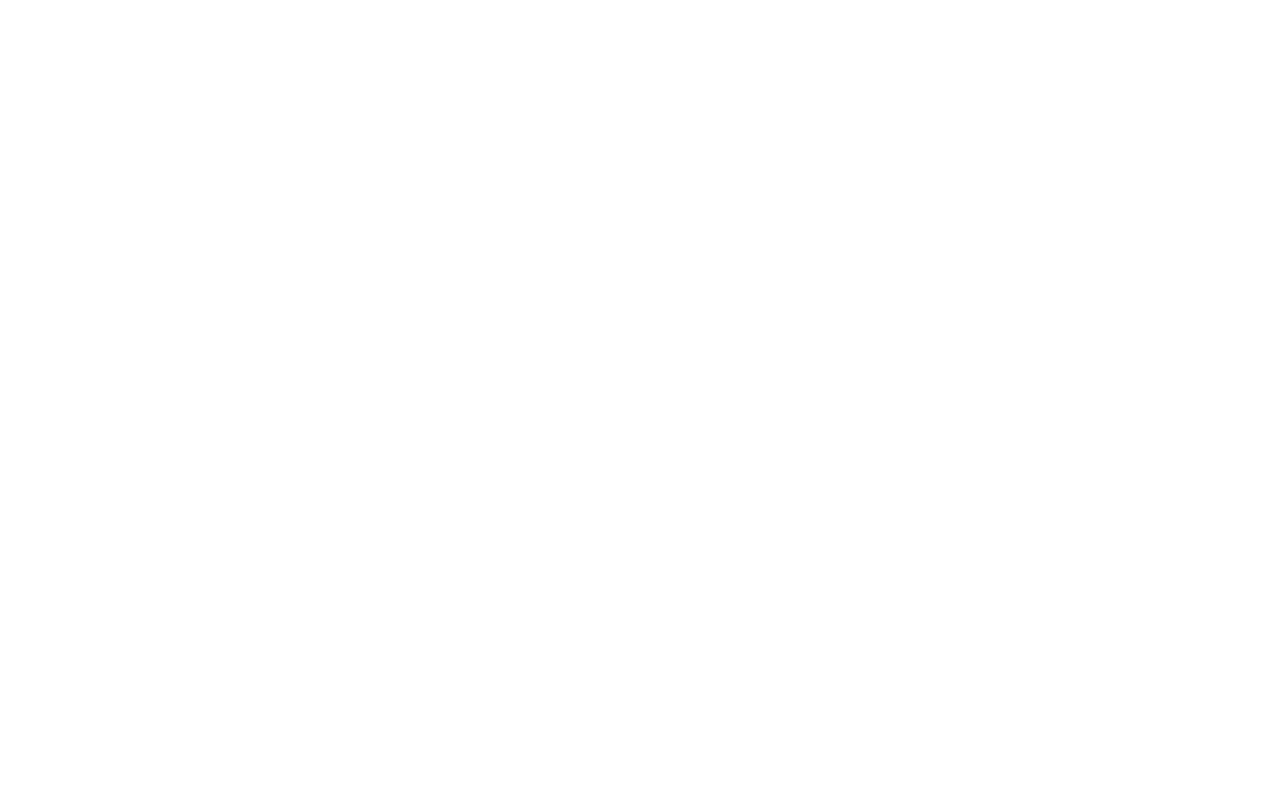
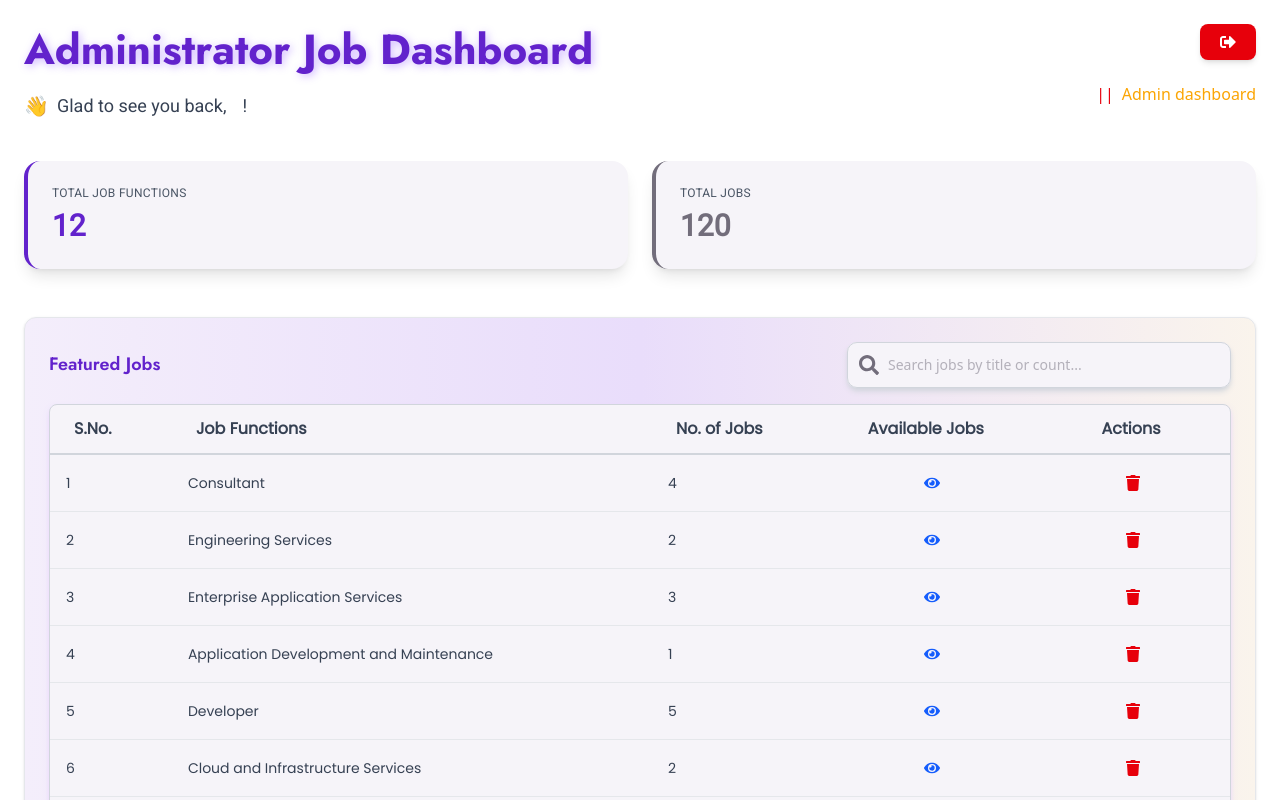
Before and after one commit to ritikasingh2110/dashboard, a React (Vite) app: page /job-section in a window 1280 px wide. Before the commit this address had no page. Shown: the top 800 px of the page. Built offline with nearby package versions, Linux system fonts and the light colour scheme; no server answers; the database is empty.

Commit message:
Added job section

```diff
--- a/src/App.jsx
+++ b/src/App.jsx
@@ -6,6 +6,7 @@
 import Signup from './Pages/Signup';
 import Dashboard from './Pages/Dashboard';
 import CreateJob from './Pages/CreateJob';
+import Job from './Pages/Job';
 import './index.css';
 
 function App() {
@@ -16,6 +17,7 @@
         <Route path="/signup" element={<Signup />} />
         <Route path="/dashboard" element={<Dashboard />} />
         <Route path="/create-job" element={<CreateJob />} />
+        <Route path='/job-section' element={<Job/>} />
       </Routes>
   )
 }
--- a/src/Pages/Dashboard.jsx
+++ b/src/Pages/Dashboard.jsx
@@ -93,7 +93,7 @@
   };
 
   const goToNewPage = () => {
-    navigate("/create-job");
+    navigate("/job-section");
   };
 
   const handleDelete = async (applicant) => {
--- /dev/null
+++ b/src/Pages/Job.jsx
@@ -0,0 +1,254 @@
+import React, { useState, useEffect } from "react";
+import {
+  FaTrash,
+  FaEye,
+  FaSignOutAlt,
+  FaUndo,
+  FaSearch,
+  FaArrowRight,
+  FaEdit, // ✅ Added missing import
+} from "react-icons/fa";
+import {
+  getAllApplications,
+  archiveApplication,
+  getAllArchivedApplications,
+  restoreApplication,
+} from "../firebase/helpers/firestoreHelpers";
+import { useNavigate } from "react-router-dom";
+
+export default function Job() {
+  const [applicants, setApplicants] = useState([]);
+  const [archivedApplicants, setArchivedApplicants] = useState([]);
+  const [formData, setFormData] = useState({});
+  const [name, setName] = useState("");
+  const [showViewModal, setShowViewModal] = useState(false);
+  const [activeTab, setActiveTab] = useState("active");
+  const [loading, setLoading] = useState(true);
+  const [searchTerm, setSearchTerm] = useState("");
+
+  const navigate = useNavigate();
+
+  useEffect(() => {
+    const fetchData = async () => {
+      try {
+        const email = localStorage.getItem("adminId");
+        setName(email);
+
+        const [activeData, archivedData] = await Promise.all([
+          getAllApplications(),
+          getAllArchivedApplications(),
+        ]);
+
+        setApplicants(activeData || []);
+        setArchivedApplicants(archivedData || []);
+      } catch (error) {
+        console.error("Failed to load dashboard:", error);
+      } finally {
+        setLoading(false);
+      }
+    };
+    fetchData();
+  }, []);
+
+  // Dummy job data
+  const dummyJobs = [
+    { id: 1, title: "Consultant", count: 4 },
+    { id: 2, title: "Engineering Services", count: 2 },
+    { id: 3, title: "Enterprise Application Services", count: 3 },
+    { id: 4, title: "Application Development and Maintenance", count: 1 },
+    { id: 5, title: "Developer", count: 5 },
+    { id: 6, title: "Cloud and Infrastructure Services", count: 2 },
+    { id: 7, title: "Data and Analytics", count: 3 },
+    { id: 8, title: "Infosys Quality Engineering", count: 4 },
+    { id: 9, title: "Digital Experience (DX)", count: 2 },
+    { id: 10, title: "Testing", count: 3 },
+    { id: 11, title: "Business Consulting", count: 4 },
+    { id: 12, title: "Cyber Security", count: 2 },
+  ];
+
+  // Search filter
+  const filteredJobs = dummyJobs.filter(
+    (job) =>
+      job.title.toLowerCase().includes(searchTerm.toLowerCase()) ||
+      job.count.toString().includes(searchTerm)
+  );
+
+  const handleLogout = () => {
+    localStorage.clear();
+    navigate("/");
+  };
+
+  const goToNewPage = () => {
+    navigate("/dashboard");
+  };
+
+  if (loading) {
+    return (
+      <div className="min-h-screen flex items-center justify-center bg-gradient-to-br from-slate-50 to-white">
+        <div className="text-center">
+          <p className="text-xl font-medium text-gray-700">
+            Loading job dashboard...
+          </p>
+        </div>
+      </div>
+    );
+  }
+
+  return (
+    <div className="min-h-screen p-6">
+      {/* Header */}
+      <div className="relative mb-12">
+        {/* Logout button (top right) */}
+        <button
+          onClick={handleLogout}
+          aria-label="Sign out"
+          className="absolute top-0 right-0 flex items-center gap-2 bg-red-600 text-white px-5 py-2.5 rounded-lg hover:bg-red-700 shadow-md transition font-medium"
+        >
+          <FaSignOutAlt />
+        </button>
+
+        {/* Admin Dashboard button (below logout) */}
+        <button
+          onClick={goToNewPage}
+          aria-label="Go to new page"
+          className="absolute top-12 right-0 flex items-center gap-2 bg-transparent text-[#FBA504] py-2.5 rounded-lg  transition font-medium"
+        >
+          {/* <FaArrowRight /> */}
+          <span className="text-red-600">||</span>Admin dashboard
+        </button>
+
+        {/* Title & Greeting */}
+        <div className="mb-10">
+          <h1
+            className="text-[#6222CC] text-[42px] font-bold mb-4 leading-tight font-[jost] animated slideInDown"
+            style={{ textShadow: "2px 2px 8px rgba(138, 79, 255, 0.4)" }}
+          >
+            Administrator Job Dashboard
+          </h1>
+
+          <p className="font-[heebo] text-lg text-gray-700 font-medium flex items-center gap-2 animate-fade-in">
+            <span className="text-green-500 text-xl">👋</span>
+            Glad to see you back,{" "}
+            <span className="text-blue-700 font-semibold">{name}</span>!
+          </p>
+        </div>
+
+        {/* Stats Cards */}
+        <div className="flex flex-col sm:flex-row gap-6 font-[heebo]">
+          {[
+            { label: "Total Job Functions", value: 12, color: "#6222CC" },
+            {
+              label: "Total Jobs",
+              value: 120,
+              color: "#726D7B",
+            },
+            // {
+            //   label: "Archived Applications",
+            //   value: archivedApplicants.length,
+            //   color: "#FBA504",
+            // },
+          ].map((item, idx) => (
+            <div
+              key={idx}
+              className="flex-1 bg-[#F6F4F9] rounded-2xl shadow-lg p-6 min-w-[220px] border-l-4 transition-transform duration-300 hover:scale-105"
+              style={{ borderColor: item.color }}
+            >
+              <p className="text-xs font-medium uppercase tracking-wide text-gray-600">
+                {item.label}
+              </p>
+              <p
+                className="mt-2 text-3xl font-bold"
+                style={{ color: item.color }}
+              >
+                {item.value}
+              </p>
+            </div>
+          ))}
+        </div>
+      </div>
+
+      {/* Jobs Section */}
+      <div className="bg-gradient-to-r from-[#F4EEFB] via-[#E9DDFB] to-[#FAF4EC] rounded-xl shadow border border-gray-200 p-4 sm:p-6 mb-8">
+        {/* Header */}
+        <div className="flex flex-col sm:flex-row sm:items-center sm:justify-between gap-4 mb-4">
+          <h2 className="font-[jost] text-[18px] font-semibold text-[#6222CC]">
+            Featured Jobs
+          </h2>
+
+          {/* Search */}
+          <div className="bg-[#F6F4F9] relative w-full sm:w-96 shadow-md shadow-gray-300 rounded-[10px]">
+            <FaSearch className="absolute left-3 top-1/2 -translate-y-1/2 text-[#726D7B] w-5 h-5" />
+            <input
+              type="text"
+              placeholder="Search jobs by title or count..."
+              value={searchTerm}
+              onChange={(e) => setSearchTerm(e.target.value)}
+              className="pl-10 pr-4 py-3 border border-gray-300 rounded-[10px] text-sm focus:outline-none focus:ring-1 focus:ring-[#6222CC] w-full text-[#726D7B]"
+            />
+          </div>
+        </div>
+
+        {/* Table */}
+        <div className="overflow-x-auto font-[Poppins] shadow-md shadow-purple-200 border border-gray-300 rounded-lg bg-[#F6F4F9]">
+          <table className="min-w-full text-sm text-gray-700">
+            <thead>
+              <tr>
+                <th className="px-6 py-3 text-left text-base font-semibold border-b-2 border-gray-300">
+                  S.No.
+                </th>
+                <th className="px-6 py-3 text-left text-base font-semibold border-b-2 border-gray-300">
+                  Job Functions
+                </th>
+                <th className="px-6 py-3 text-left text-base font-semibold border-b-2 border-gray-300">
+                  No. of Jobs
+                </th>
+                <th className="px-6 py-3 text-left text-base font-semibold border-b-2 border-gray-300">
+                  Available Jobs
+                </th>
+                <th className="px-6 py-3 text-left text-base font-semibold border-b-2 border-gray-300">
+                  Actions
+                </th>
+              </tr>
+            </thead>
+            <tbody>
+              {filteredJobs.length === 0 ? (
+                <tr>
+                  <td colSpan={4} className="py-6 text-center text-gray-500">
+                    No jobs found.
+                  </td>
+                </tr>
+              ) : (
+                filteredJobs.map((job, index) => (
+                  <tr
+                    key={job.id}
+                    className="border-b border-gray-200 hover:bg-gray-100 transition"
+                  >
+                    <td className="py-3 px-4">{index + 1}</td>
+                    <td className="py-3 px-4">{job.title}</td>
+                    <td className="py-3 px-4">{job.count}</td>
+                    <td className="py-3 px-4">
+                      <button
+                        className="p-2 ml-14 rounded-lg hover:bg-slate-100 text-blue-600"
+                        title="View"
+                      >
+                        <FaEye className="w-4 h-4" />
+                      </button>
+                    </td>
+                    <td className="py-3 px-4 flex items-center gap-3">
+                      <button
+                        className="p-2 ml-6 rounded-lg hover:bg-slate-100 text-red-600"
+                        title="Delete"
+                      >
+                        <FaTrash className="w-4 h-4" />
+                      </button>
+                    </td>
+                  </tr>
+                ))
+              )}
+            </tbody>
+          </table>
+        </div>
+      </div>
+    </div>
+  );
+}
```
